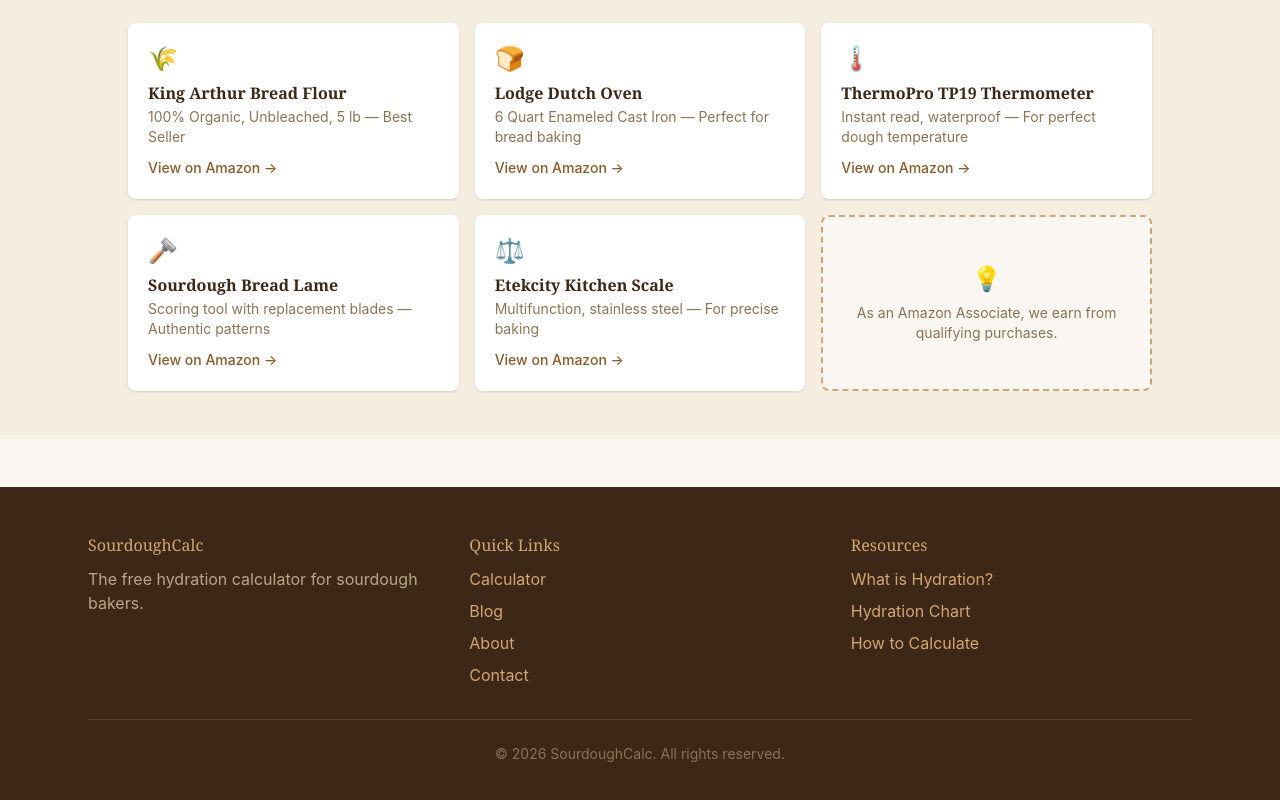
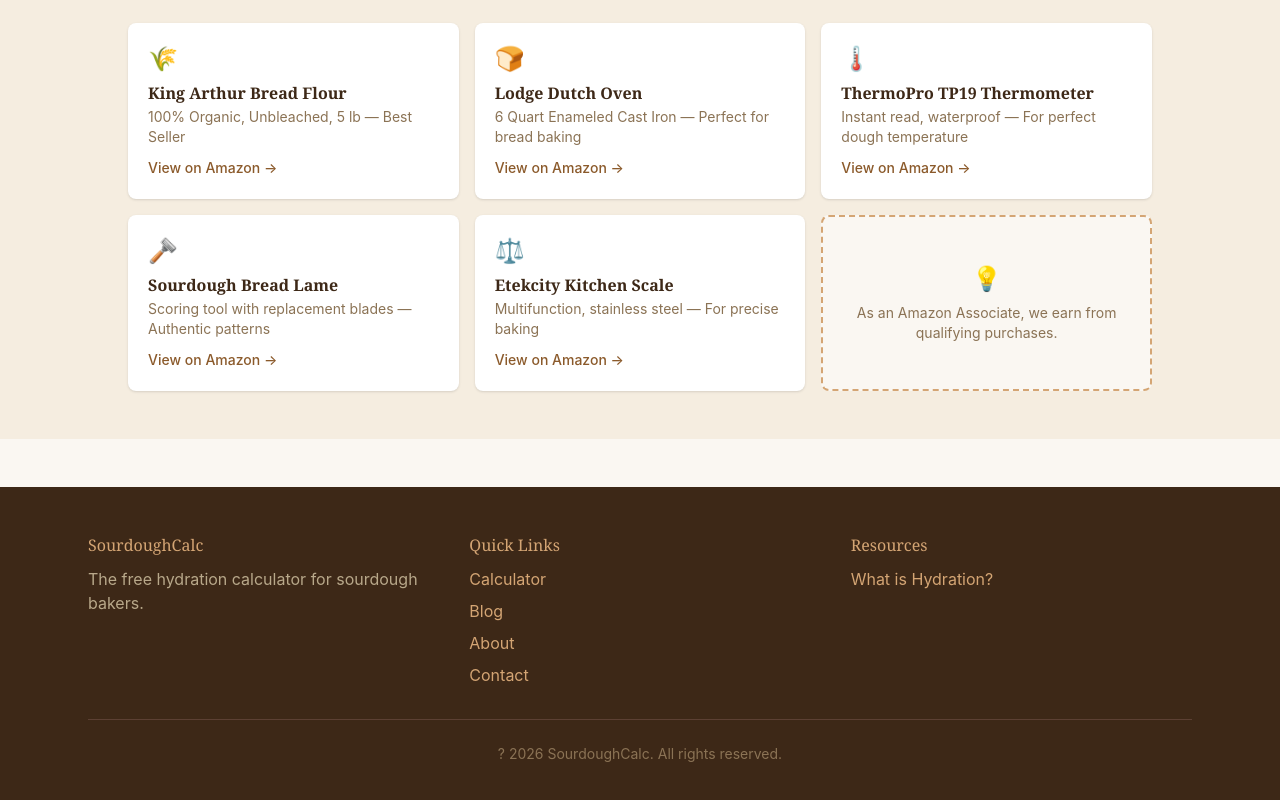
Before and after one commit to TZ005/sourdough-calculator, a Next.js app: page / in a window 1280 px wide. Shown: the part 2977-3777 px from the top of the page. Built offline with nearby package versions, Linux system fonts and the light colour scheme.

Commit message:
Remove dead blog links from Footer

```diff
--- a/components/Footer.jsx
+++ b/components/Footer.jsx
@@ -22,13 +22,11 @@
             <h4 className="text-brand-wheat mb-3">Resources</h4>
             <ul className="space-y-2">
               <li><Link href="/blog/what-is-hydration/" className="text-brand-wheat hover:text-white">What is Hydration?</Link></li>
-              <li><Link href="/blog/hydration-chart/" className="text-brand-wheat hover:text-white">Hydration Chart</Link></li>
-              <li><Link href="/blog/how-to-calculate/" className="text-brand-wheat hover:text-white">How to Calculate</Link></li>
             </ul>
           </div>
         </div>
         <p className="text-center pt-6 border-t border-[#5C4033] text-brand-muted text-sm">
-          © 2026 SourdoughCalc. All rights reserved.
+          ? 2026 SourdoughCalc. All rights reserved.
         </p>
       </div>
     </footer>
```
